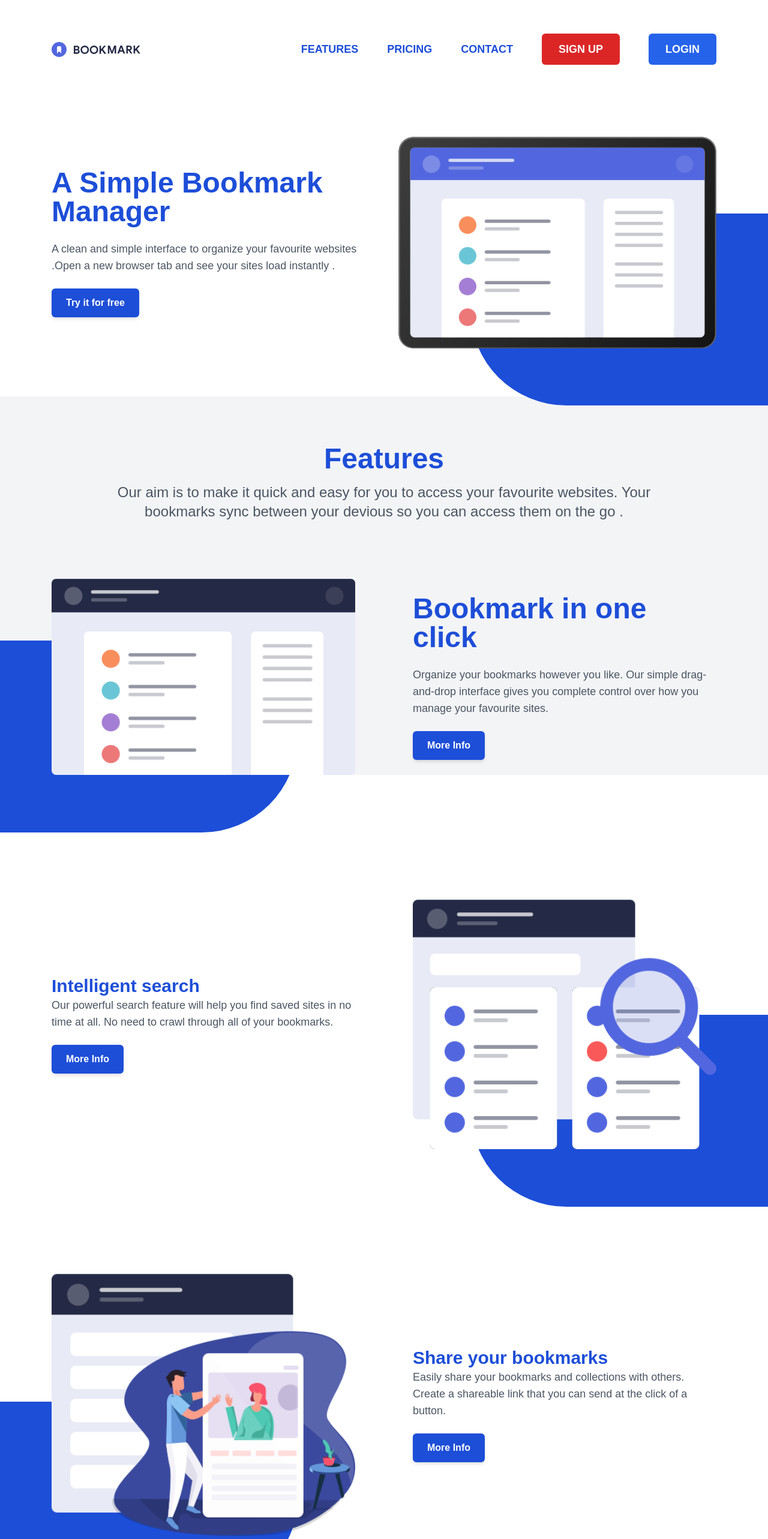
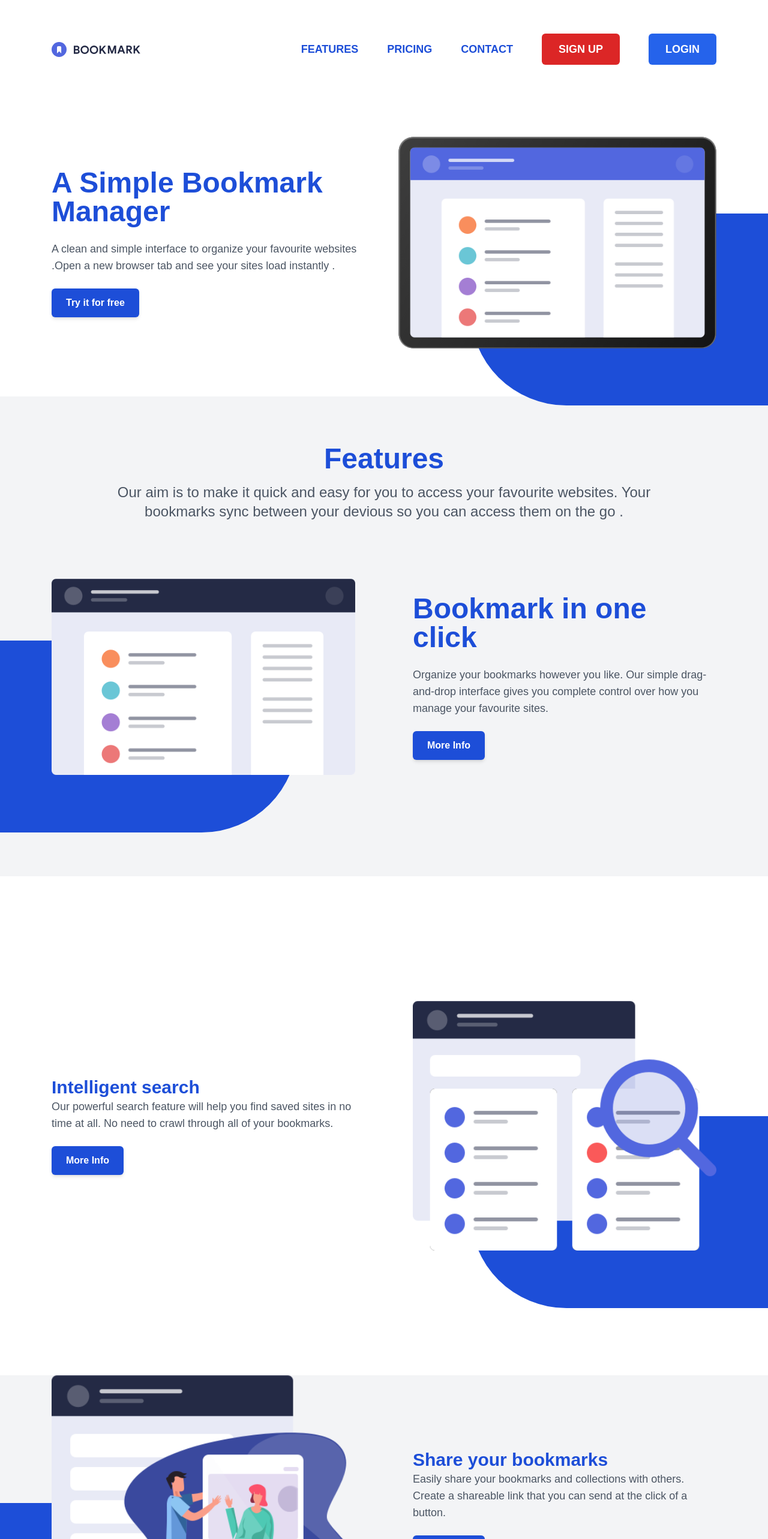
Before and after one commit to notGonim/Bookmark, a React (Create React App) app: page / in a window 1280 px wide. Shown: the top 2566 px of the page at 60% size. Built offline with nearby package versions, Linux system fonts and the light colour scheme.

Commit message:
Refactor the code

```diff
--- a/src/components/download/download.component.js
+++ b/src/components/download/download.component.js
@@ -5,6 +5,7 @@ export const Download = () => {
     return (
         <section className="py-20 mt-20" >
             <Headeing title="Download the extension" para="We`ve got browser in the pipeline .Please do let us know if you`ve got a favourite you `d like us to priotize `. " />
+
         </section>
     )
 }
--- a/src/components/feature/feature.component.js
+++ b/src/components/feature/feature.component.js
@@ -6,9 +6,9 @@ export const Feature = () => {
 
 
     return (
-        <section className="bg-gray-100 pt-20 mt-60 lg:mt-20 font-Poppins">
+        <section className="bg-gray-100 py-20 lg:mt-20 h-screen font-Poppins">
             <Headeing title="Features" para="Our aim is to make it quick and easy for you to access your favourite websites. Your bookmarks sync between your devious so you can access them on the go ." />
-            <div className="relative mt-20 lg:mt-24">
+            <div className="relative  lg:mt-24">
                 <div className="container flex flex-col lg:flex-row items-center justify-center gap-x-24">
                     <div className="flex flex-1 justify-center z-10 mb-10 lg:mb-0">
                         <img className="w-5/6 h-5/6 sm:w-3/4 sm:h-3/4 md:w-full md:h-full" src={Feature1} alt="feature pic" />
--- a/src/components/feature2/featureTwo.component.js
+++ b/src/components/feature2/featureTwo.component.js
@@ -3,8 +3,8 @@ import Feature2 from '../../assets/f2.png'
 
 export const FeatureTwo = () => {
     return (
-        <section className=" font-Poppins">
-        <div className="relative mt-20 lg:mt-52">
+        <section className=" font-Poppins ">
+        <div className="relative  lg:mt-52">
             <div className="container flex flex-col lg:flex-row-reverse items-center justify-center gap-x-24">
                 <div className="flex flex-1 justify-center z-10 mb-10 lg:mb-0">
                     <img
--- a/src/components/feature3/featureThree.component.js
+++ b/src/components/feature3/featureThree.component.js
@@ -3,8 +3,8 @@ import Feature3 from '../../assets/f3.png'
 
 export const FeatureThree = () => {
     return (
-        <section className="font-Poppins">
-            <div className="relative mt-20 lg:mt-52">
+        <section className="font-Poppins bg-gray-100 h-screen">
+            <div className="relative  lg:mt-52">
                 <div className="container flex flex-col lg:flex-row items-center justify-center gap-x-24">
                     <div className="flex flex-1 justify-center z-10 mb-10 lg:mb-0">
                         <img
```
